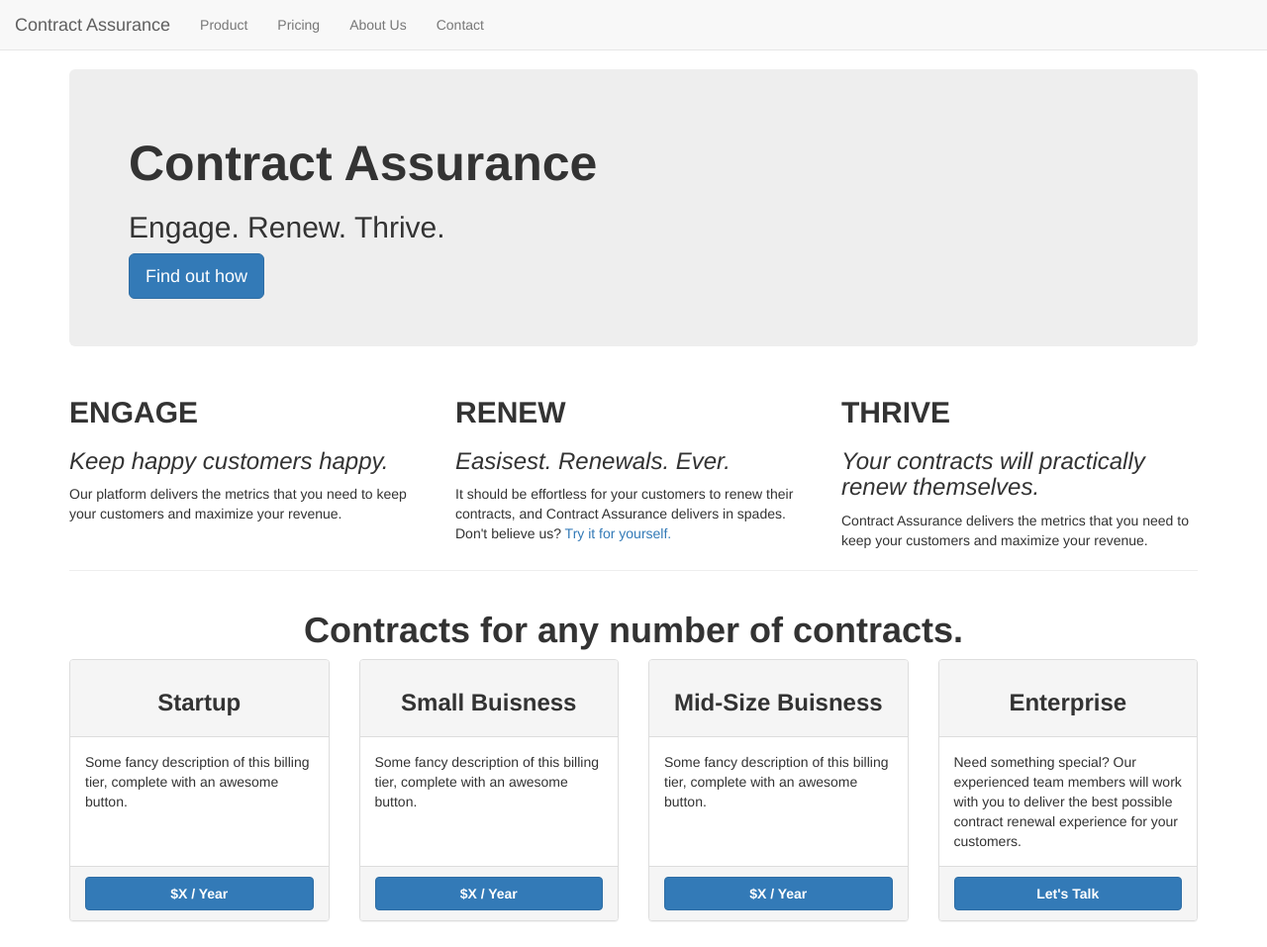
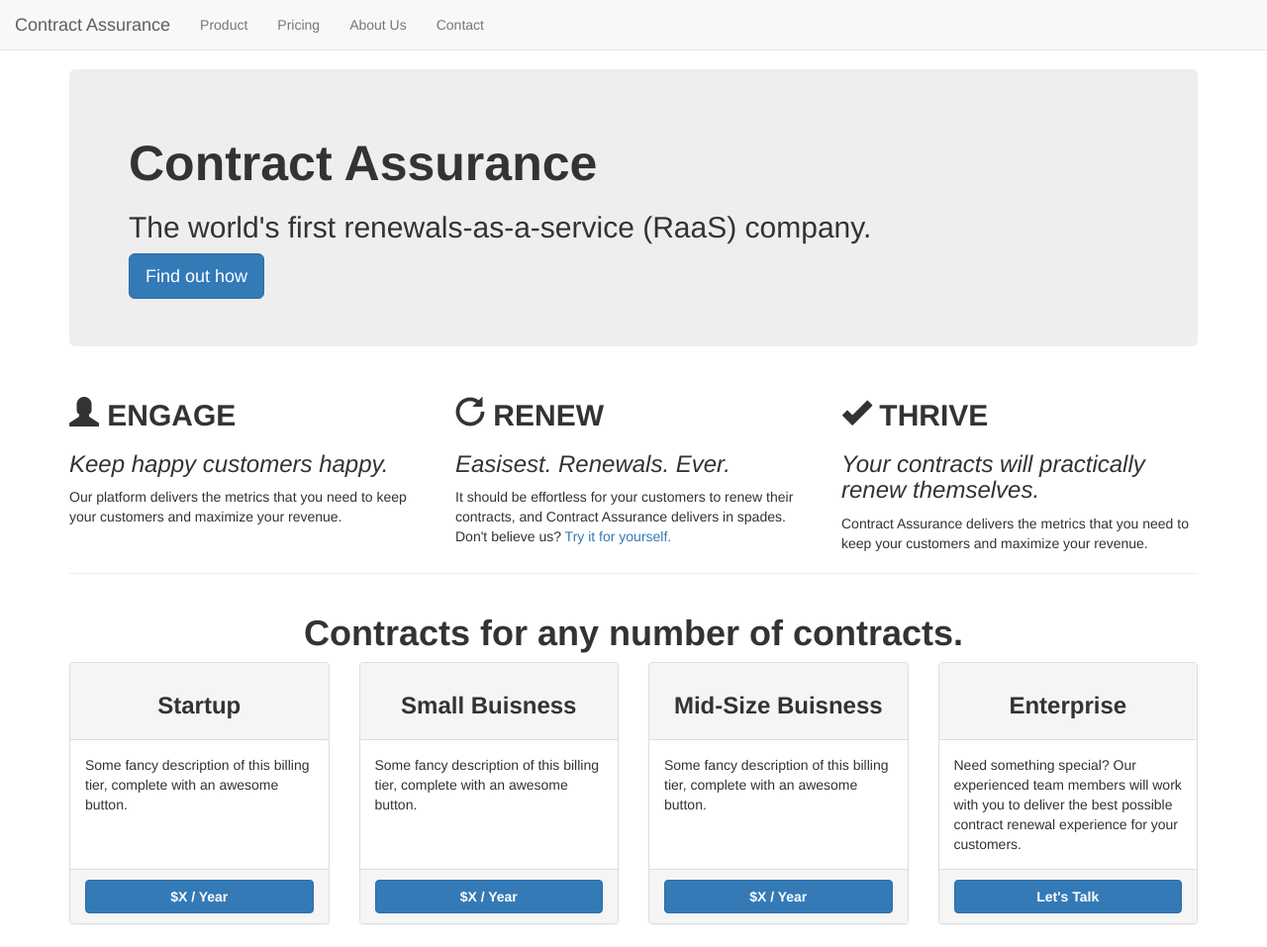
Before and after one commit to misspokeycat/coolaardvarks, a website: page public/index.html in a window 1280 px wide. Shown: the top 957 px of the page at 99% size. Drawn offline with nearby package versions, Linux system fonts and the light colour scheme.

Commit message:
Added node static code

```diff
--- a/index.html
+++ b/public/index.html
@@ -36,22 +36,22 @@
 		<div class="container">
 			<div class="jumbotron">
 				<h1>Contract Assurance</h1>
-				<h2>Engage.  Renew.  Thrive.</h2>
+				<h2>The world's first renewals-as-a-service (RaaS) company.</h2>
 				<button class="btn btn-lg  btn-primary">Find out how</button>
 			</div>
 			<div class="row" id="product">
 				<div class="col-sm-4">
-					<h2><strong>ENGAGE</strong></h2>
+					<h2><span class="glyphicon glyphicon-user"></span><strong> ENGAGE</strong></h2>
 					<h3><i>Keep happy customers happy.</i></h3>
 					Our platform delivers the metrics that you need to keep your customers and maximize your revenue.
 				</div>
 				<div class="col-sm-4">
-					<h2><strong>RENEW</strong></h2>
+					<h2><span class="glyphicon glyphicon-repeat"></span><strong> RENEW</strong></h2>
 					<h3><i>Easisest.  Renewals.  Ever.</i></h3>
 					It should be effortless for your customers to renew their contracts, and Contract Assurance delivers in spades.  Don't believe us?  <a href="#">Try it for yourself.</a>
 				</div>
 				<div class="col-sm-4">
-					<h2><strong>THRIVE</strong></h2>
+					<h2><span class="glyphicon glyphicon-ok"></span><strong> THRIVE</strong></h2>
 					<h3><i>Your contracts will practically renew themselves.</i></h3>
 					Contract Assurance delivers the metrics that you need to keep your customers and maximize your revenue.
 				</div>
```
Also changed, not shown: app.js (added, +8 -0 lines), package.json (added, +24 -0 lines), public/scripts.js (renamed from scripts.js), public/style.css (renamed from style.css).
